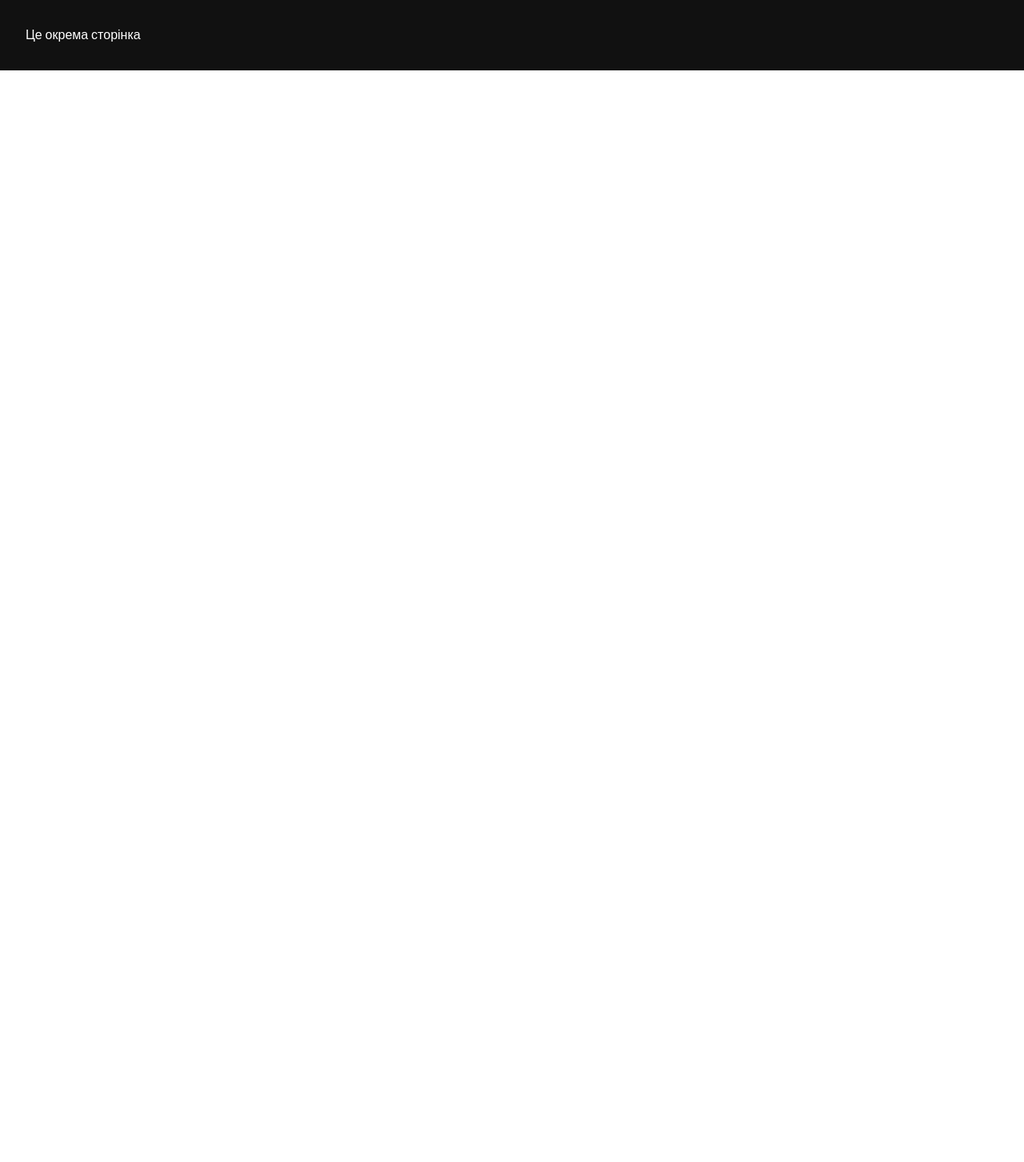
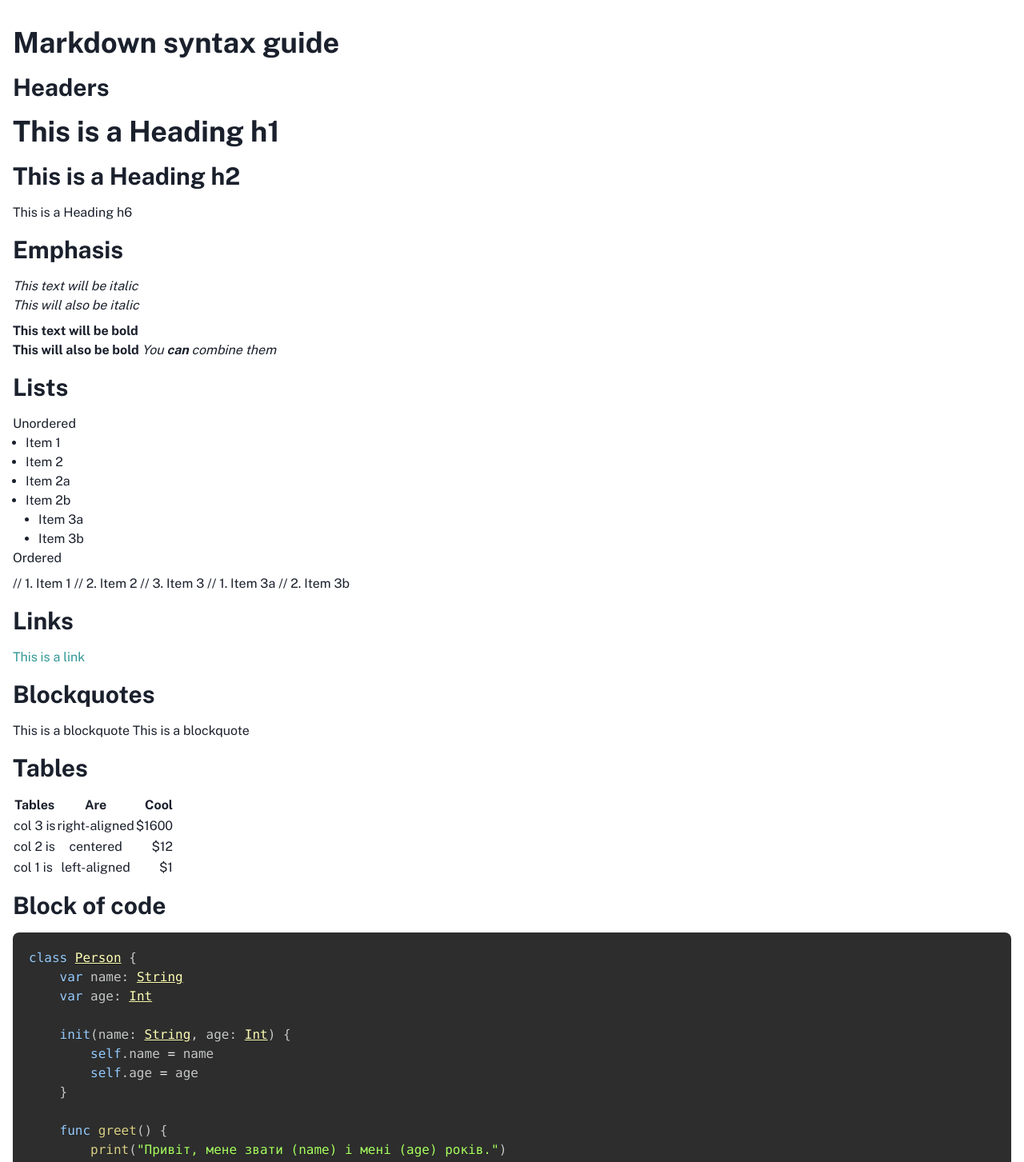
Before and after one commit to VolodymyrBoychuk/BigFish, a React (Vite) app: page /separate in a window 1280 px wide. Shown: the top 1453 px of the page at 80% size. Before the commit the page ends 800 px from the top, so only its background shows below. Built offline with nearby package versions, Linux system fonts and the light colour scheme.

Commit message:
MarkDown
added markdown to separate page

```diff
--- /dev/null
+++ b/src/components/MarkdownRenderer.tsx
@@ -0,0 +1,80 @@
+import ReactMarkdown, { Components } from 'react-markdown';
+import { Heading, Text, Link, Code, ListItem, UnorderedList, OrderedList } from '@chakra-ui/react';
+import { Prism as SyntaxHighlighter } from 'react-syntax-highlighter';
+import { atomDark } from 'react-syntax-highlighter/dist/esm/styles/prism';
+import remarkGfm from 'remark-gfm';
+import rehypeRaw from 'rehype-raw';
+
+type MarkdownRendererProps = {
+  content: string;
+};
+
+const MarkdownRenderer = ({ content }: MarkdownRendererProps) => {
+  const customStyle = {
+    backgroundColor: '#2d2d2d', // Наприклад, темний фон
+    padding: '20px', // Відступи
+    borderRadius: '8px', // Округлі кути
+  };
+  const renderers: Components = {
+    h1: ({ children }) => (
+      <Heading as="h1" size="xl" my={4}>
+        {children}
+      </Heading>
+    ),
+    h2: ({ children }) => (
+      <Heading as="h2" size="lg" my={4}>
+        {children}
+      </Heading>
+    ),
+    p: ({ children }) => <Text my={2}>{children}</Text>,
+    a: ({ href, children }) => (
+      <Link href={href} color="teal.500" isExternal>
+        {children}
+      </Link>
+    ),
+    code: ({ node, className, children, ...props }) => {
+      const match = /language-(\w+)/.exec(className || '');
+
+      // Якщо це блоковий код
+      if (match) {
+        return (
+          <SyntaxHighlighter
+            // @ts-ignore
+            style={atomDark as React.CSSProperties}
+            language={match[1]}
+            customStyle={customStyle}
+            PreTag="div"
+            {...props}
+          >
+            {String(children).replace(/\n$/, '')}
+          </SyntaxHighlighter>
+        );
+      }
+
+      // Якщо це inline код
+      return (
+        <Code colorScheme="yellow" p={1} borderRadius="md" {...props}>
+          {children}
+        </Code>
+      );
+    },
+    li: ({ children }) => <ListItem>{children}</ListItem>,
+    ul: ({ children }) => <UnorderedList ml={4}>{children}</UnorderedList>,
+    ol: ({ children }) => (
+      <OrderedList ml={4} my={2}>
+        {children}
+      </OrderedList>
+    ),
+  };
+
+  return (
+    <ReactMarkdown
+      children={content}
+      remarkPlugins={[remarkGfm]}
+      rehypePlugins={[rehypeRaw]}
+      components={renderers}
+    />
+  );
+};
+
+export default MarkdownRenderer;
--- a/src/pages/SeparatePage.tsx
+++ b/src/pages/SeparatePage.tsx
@@ -1,8 +1,93 @@
+import { Box } from '@chakra-ui/react';
+import MarkdownRenderer from '../components/MarkdownRenderer';
+
 const SeparatePage = () => {
+  // Example markdown content
+  // This can be replaced with any markdown content you want to render
+  // https://markdownlivepreview.com/
+  const markdownContent = `
+# Markdown syntax guide
+
+## Headers
+
+# This is a Heading h1
+## This is a Heading h2
+###### This is a Heading h6
+
+## Emphasis
+
+*This text will be italic*
+_This will also be italic_
+
+**This text will be bold**
+__This will also be bold__
+_You **can** combine them_
+
+## Lists
+
+### Unordered
+
+* Item 1
+* Item 2
+* Item 2a
+* Item 2b
+    * Item 3a
+    * Item 3b
+
+### Ordered
+
+// 1. Item 1
+// 2. Item 2
+// 3. Item 3
+//     1. Item 3a
+//     2. Item 3b
+
+## Links
+[This is a link](https://www.google.com)
+
+## Blockquotes
+> This is a blockquote
+> This is a blockquote
+
+## Tables
+| Tables        | Are           | Cool  |
+| ------------- |:-------------:| -----:|
+| col 3 is      | right-aligned | \$1600 |
+| col 2 is      | centered      |   \$12 |
+| col 1 is      | left-aligned  |    \$1 |
+
+## Block of code
+\`\`\`swift
+class Person {
+    var name: String
+    var age: Int
+
+    init(name: String, age: Int) {
+        self.name = name
+        self.age = age
+    }
+
+    func greet() {
+        print("Привіт, мене звати \(name) і мені \(age) років.")
+    }
+}
+
+let person = Person(name: "Оля", age: 25)
+person.greet()
+\`\`\`
+## Inline code
+This is \`inline code\`
+
+## Images
+![This is an image](https://deutschvektor.com/images/blog/image_describe_b1.jpg "Image Title")
+![This is an image](https://deutschvektor.com/images/blog/image_describe_b1.jpg "Image Title")
+
+  `;
+
   return (
-    <div style={{ padding: '2rem', color: 'white', background: '#111' }}>
-      <h1>Це окрема сторінка</h1>
-    </div>
+    <Box p={4}>
+      <MarkdownRenderer content={markdownContent} />
+    </Box>
   );
 };
 
```
Also changed, not shown: package.json (+6 -1 lines), 1 other file (tests, documents, lock files or other folders).
